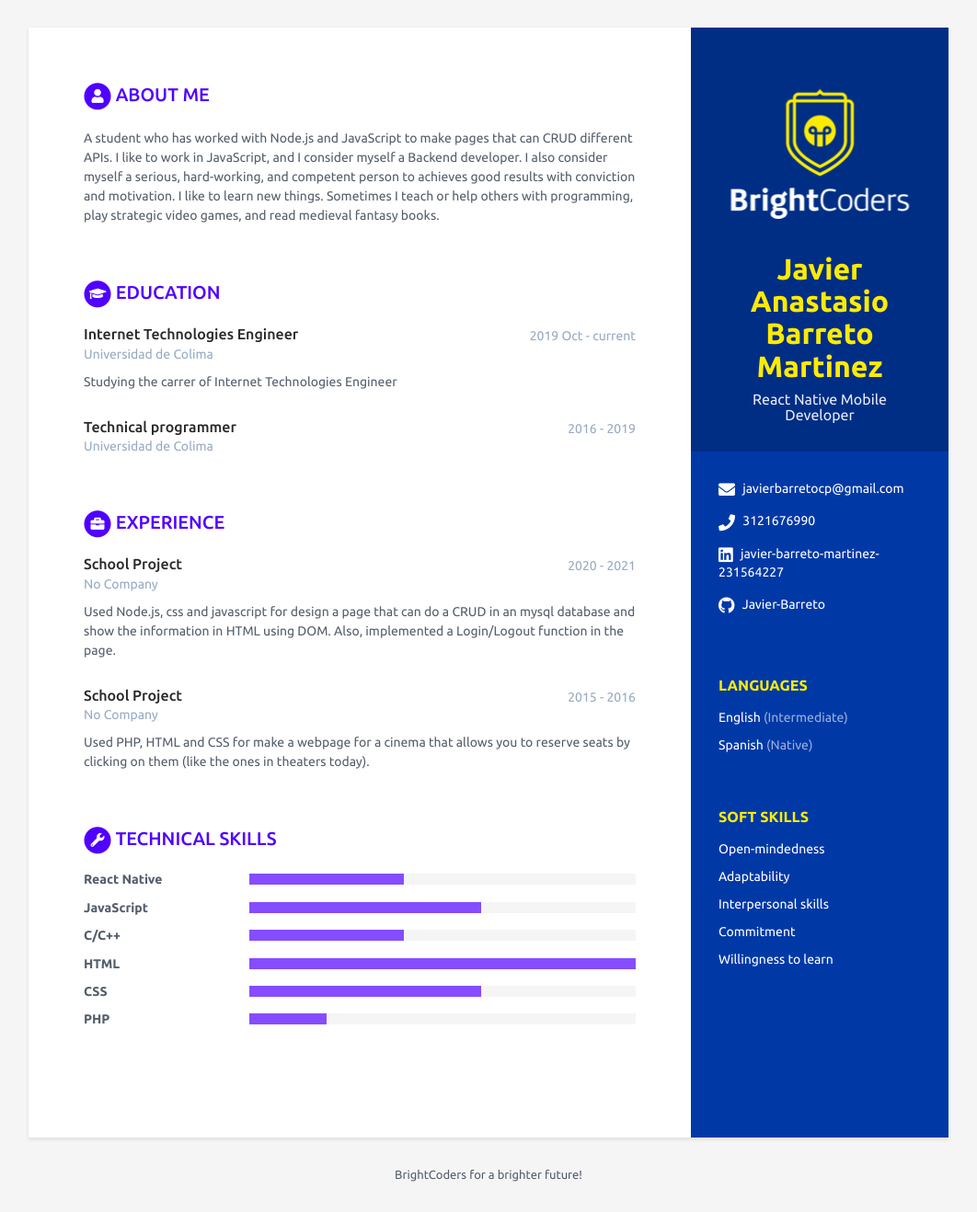
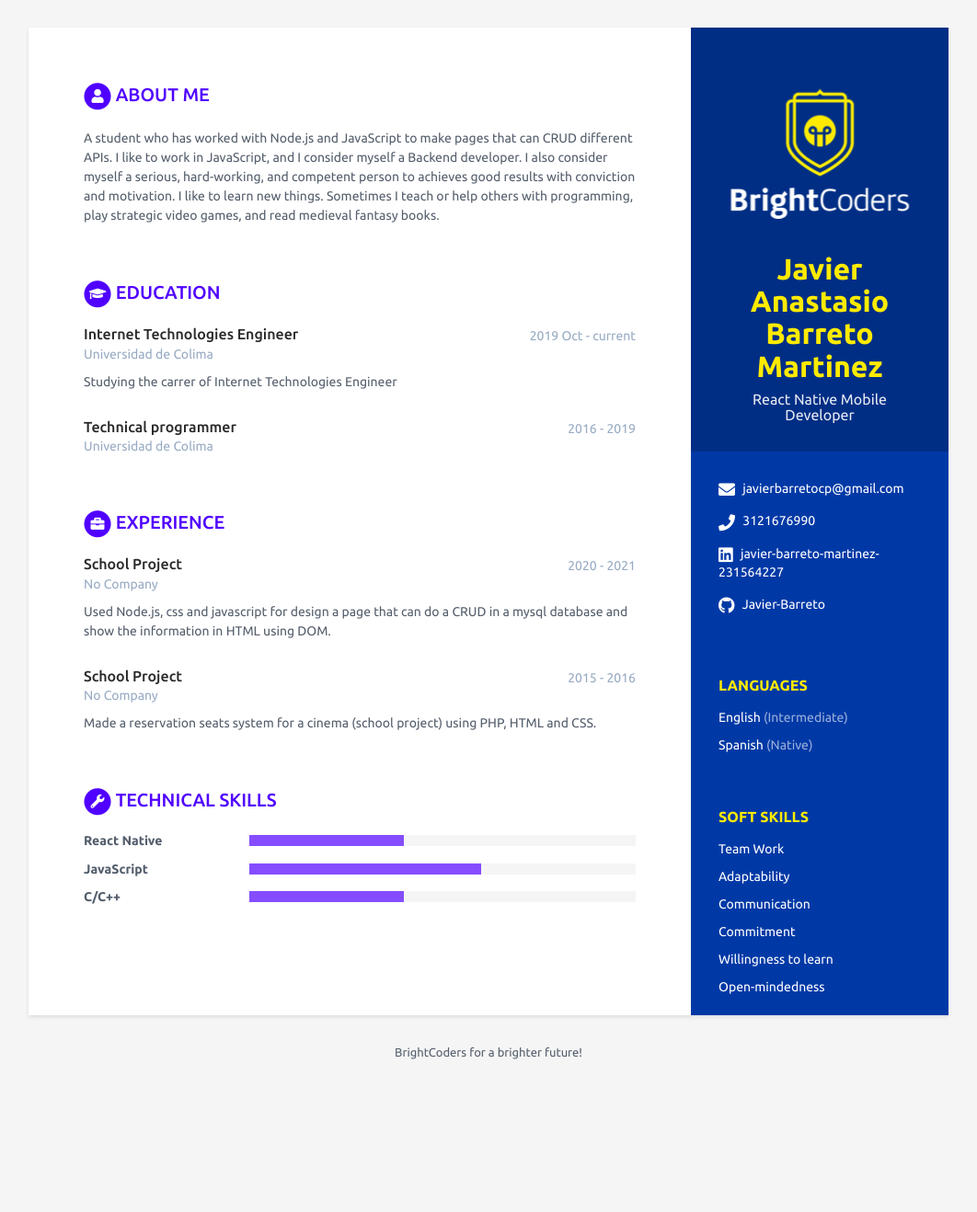
Before and after one commit to BC-MAY-21-RN/scorecard-Javier-Barreto, a Jekyll site: the page built from index.html, in a window 1280 px wide. Shown: the whole page at 92% size, without its empty margins (109-1171 px from the left). Built offline with Jekyll 4.4.1, drawn with Linux system fonts in a browser that asks for light colours; after the commit the page ends 1184 px from its top, so only the background shows below that.

Commit message:
Updated scorecard info
- Deleted some HTML and CSS from Technical Skills
- Modified the details of each experience.
- Added and deleted some soft skills.

```diff
--- a/_data/data.yml
+++ b/_data/data.yml
@@ -34,19 +34,22 @@ sidebar:
 
   # Registra aquí tus soft skills. Agrega o elimina según sea necesario
   interests:
-    - item: Open-mindedness
+    - item: Team Work
       link: # dejar en blanco
 
     - item: Adaptability
       link: # dejar en blanco
 
-    - item: Interpersonal skills
+    - item: Communication
       link: # dejar en blanco
 
     - item: Commitment
       link: # dejar en blanco
 
     - item: Willingness to learn
+      link: # dejar en blanco
+
+    - item: Open-mindedness
       link: # dejar en blanco
 
 # Registra aquí un resumen de tu perfil
@@ -76,13 +79,13 @@ experiences:
     time: 2020 - 2021
     company: No Company
     details: |
-      Used Node.js, css and javascript for design a page that can do a CRUD in an mysql database and show the information in HTML using DOM. Also, implemented a Login/Logout function in the page.
+      Used Node.js, css and javascript for design a page that can do a CRUD in a mysql database and show the information in HTML using DOM.
 
   - role: School Project
     time: 2015 - 2016
     company: No Company
     details: |
-      Used PHP, HTML and CSS for make a webpage for a cinema that allows you to reserve seats by clicking on them (like the ones in theaters today).
+      Made a reservation seats system for a cinema (school project) using PHP, HTML and CSS.
 
 # Registra aquí tus habilidades técnicas, para level utiliza:
 # 20% para Novice
@@ -104,15 +107,6 @@ skills:
     - name: C/C++
       level: 40%
 
-    - name: HTML
-      level: 100%
-
-    - name: CSS
-      level: 60%
-
-    - name: PHP
-      level: 20%
-
 # NO MODIFICAR
 footer: >
   BrightCoders for a brighter future!
```
